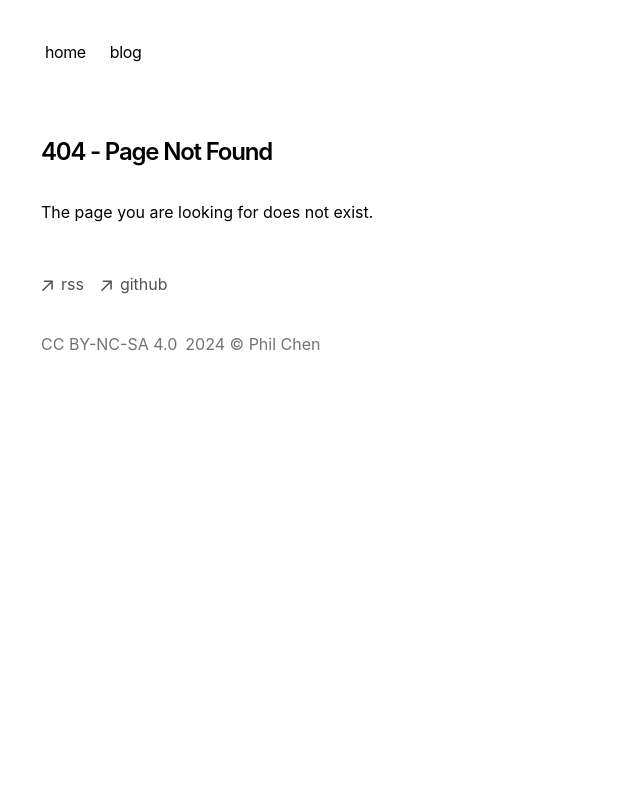
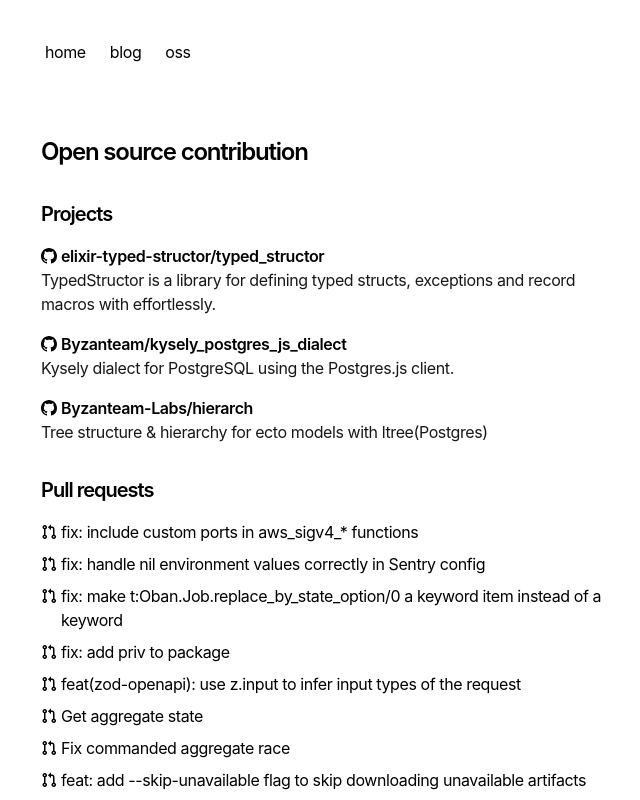
Before and after one commit to fahchen/fahchen, a Next.js app: page /oss in a window 1280 px wide. Before the commit this address had no page. Shown: the top 800 px of the page, without its empty margins (311-951 px from the left). Built offline with nearby package versions, Linux system fonts and the light colour scheme.

Commit message:
feat: add oss section

```diff
--- a/app/components/nav.tsx
+++ b/app/components/nav.tsx
@@ -6,6 +6,9 @@
   },
   '/blog': {
     name: 'blog',
+  },
+  '/oss': {
+    name: 'oss',
   },
 }
 
--- /dev/null
+++ b/app/components/oss.tsx
@@ -0,0 +1 @@
+export { default as dataset } from "./oss/dataset.json" with { type: "json" };
--- /dev/null
+++ b/app/components/oss/dataset.json
@@ -0,0 +1,67 @@
+{
+  "$schema": "./dataset.schema.json",
+  "pulls": [
+    {
+      "title": "fix: include custom ports in aws_sigv4_* functions",
+      "url": "https://github.com/wojtekmach/req/pull/405"
+    },
+    {
+      "title": "fix: handle nil environment values correctly in Sentry config",
+      "url": "https://github.com/getsentry/sentry-elixir/pull/753"
+    },
+    {
+      "title": "fix: make t:Oban.Job.replace_by_state_option/0 a keyword item instead of a keyword",
+      "url": "https://github.com/oban-bg/oban/pull/1103"
+    },
+    {
+      "title": "fix: add priv to package",
+      "url": "https://github.com/elixir-grpc/grpc/pull/360"
+    },
+    {
+      "title": "feat(zod-openapi): use z.input to infer input types of the request",
+      "url": "https://github.com/honojs/middleware/pull/286"
+    },
+    {
+      "title": "Get aggregate state",
+      "url": "https://github.com/commanded/commanded/pull/448"
+    },
+    {
+      "title": "Fix commanded aggregate race",
+      "url": "https://github.com/commanded/commanded/pull/308"
+    },
+    {
+      "title": "feat: add --skip-unavailable flag to skip downloading unavailable artifacts",
+      "url": "https://github.com/philss/rustler_precompiled/pull/8"
+    },
+    {
+      "title": "feat: precompiled binaries",
+      "url": "https://github.com/tessi/wasmex/pull/321"
+    },
+    {
+      "title": "fix: 🐛 chunk split",
+      "url": "https://github.com/appcues/mojito/pull/88"
+    },
+    {
+      "title": "fix(plugin-vue): allow to overwrite feature flags",
+      "url": "https://github.com/vitejs/vite/pull/2675"
+    },
+    {
+      "title": "fix: if offset is less than limit, set limit to offset",
+      "url": "https://github.com/absinthe-graphql/absinthe_relay/pull/141"
+    }
+  ],
+  "projects": [
+    {
+      "repository": "elixir-typed-structor/typed_structor",
+      "description": "TypedStructor is a library for defining typed structs, exceptions and record macros with effortlessly."
+    },
+    {
+      "repository": "Byzanteam/kysely_postgres_js_dialect",
+      "description": "Kysely dialect for PostgreSQL using the Postgres.js client."
+    },
+    {
+      "repository": "Byzanteam-Labs/hierarch",
+      "description": "Tree structure & hierarchy for ecto models with ltree(Postgres)"
+    }
+  ]
+}
--- /dev/null
+++ b/app/components/oss/dataset.schema.json
@@ -0,0 +1,54 @@
+{
+  "$schema": "http://json-schema.org/draft-07/schema#",
+  "title": "OSS link dataset",
+  "description": "A dataset of links to OSS contributions",
+  "type": "object",
+  "properties": {
+    "pulls": {
+      "type": "array",
+      "items": {
+        "$ref": "#/definitions/pull"
+      }
+    },
+    "projects": {
+      "type": "array",
+      "items": {
+        "$ref": "#/definitions/project"
+      }
+    }
+  },
+  "definitions": {
+    "pull": {
+      "type": "object",
+      "properties": {
+        "title": {
+          "type": "string"
+        },
+        "url": {
+          "type": "string",
+          "format": "uri"
+        }
+      },
+      "required": [
+        "title",
+        "url"
+      ]
+    },
+    "project": {
+      "type": "object",
+      "properties": {
+        "repository": {
+          "type": "string",
+          "format": "^.*/.*$"
+        },
+        "description": {
+          "type": "string"
+        }
+      },
+      "required": [
+        "repository",
+        "description"
+      ]
+    }
+  }
+}
--- /dev/null
+++ b/app/components/svg/icons.tsx
@@ -0,0 +1,31 @@
+// GitHub icon from https://github.com/primer/octicons
+
+export function MarkGithubIcon({ className }: { className?: string }) {
+  return (
+    <svg
+      xmlns="http://www.w3.org/2000/svg"
+      fill="currentColor"
+      className={className}
+      width="16"
+      height="16"
+      viewBox="0 0 16 16"
+    >
+      <path d="M8 0c4.42 0 8 3.58 8 8a8.013 8.013 0 0 1-5.45 7.59c-.4.08-.55-.17-.55-.38 0-.27.01-1.13.01-2.2 0-.75-.25-1.23-.54-1.48 1.78-.2 3.65-.88 3.65-3.95 0-.88-.31-1.59-.82-2.15.08-.2.36-1.02-.08-2.12 0 0-.67-.22-2.2.82-.64-.18-1.32-.27-2-.27-.68 0-1.36.09-2 .27-1.53-1.03-2.2-.82-2.2-.82-.44 1.1-.16 1.92-.08 2.12-.51.56-.82 1.28-.82 2.15 0 3.06 1.86 3.75 3.64 3.95-.23.2-.44.55-.51 1.07-.46.21-1.61.55-2.33-.66-.15-.24-.6-.83-1.23-.82-.67.01-.27.38.01.53.34.19.73.9.82 1.13.16.45.68 1.31 2.69.94 0 .67.01 1.3.01 1.49 0 .21-.15.45-.55.38A7.995 7.995 0 0 1 0 8c0-4.42 3.58-8 8-8Z" />
+    </svg>
+  )
+}
+
+export function GitPullRequestIcon({ className }: { className?: string }) {
+  return (
+    <svg
+      xmlns="http://www.w3.org/2000/svg"
+      fill="currentColor"
+      className={className}
+      width="16"
+      height="16"
+      viewBox="0 0 16 16"
+    >
+      <path d="M1.5 3.25a2.25 2.25 0 1 1 3 2.122v5.256a2.251 2.251 0 1 1-1.5 0V5.372A2.25 2.25 0 0 1 1.5 3.25Zm5.677-.177L9.573.677A.25.25 0 0 1 10 .854V2.5h1A2.5 2.5 0 0 1 13.5 5v5.628a2.251 2.251 0 1 1-1.5 0V5a1 1 0 0 0-1-1h-1v1.646a.25.25 0 0 1-.427.177L7.177 3.427a.25.25 0 0 1 0-.354ZM3.75 2.5a.75.75 0 1 0 0 1.5.75.75 0 0 0 0-1.5Zm0 9.5a.75.75 0 1 0 0 1.5.75.75 0 0 0 0-1.5Zm8.25.75a.75.75 0 1 0 1.5 0 .75.75 0 0 0-1.5 0Z" />
+    </svg>
+  )
+}
--- /dev/null
+++ b/app/oss/page.tsx
@@ -0,0 +1,51 @@
+import Link from 'next/link'
+import { dataset } from 'app/components/oss'
+import { GitPullRequestIcon, MarkGithubIcon } from 'app/components/svg/icons'
+
+export const metadata = {
+  title: 'OSS',
+  description: 'My open source contribution.',
+}
+
+export default function Page() {
+  return (
+    <section>
+      <h1 className="font-semibold text-2xl mb-8 tracking-tighter">Open source contribution</h1>
+      <h2 className="font-semibold text-xl mb-4 tracking-tighter">Projects</h2>
+      <div className='flex flex-col gap-y-4 mb-8'>
+        {dataset
+          .projects
+          .map((project) => (
+            <div key={project.repository}>
+              <Link
+                key={project.repository}
+                className="flex items-center gap-x-1 font-semibold tracking-tight"
+                href={`https://github.com/${project.repository}`}
+              >
+                <MarkGithubIcon />
+                {project.repository}
+              </Link>
+              <p className="text-neutral-900 dark:text-neutral-100 tracking-tight">
+                {project.description}
+              </p>
+            </div>
+          ))}
+      </div>
+      <h2 className="font-semibold text-xl mb-4 tracking-tighter">Pull requests</h2>
+      <div className='flex flex-col gap-y-2'>
+        {dataset
+          .pulls
+          .map((pull) => (
+            <Link
+              key={pull.url}
+              className="flex items-start tracking-tight"
+              href={pull.url}
+            >
+              <GitPullRequestIcon className="shrink-0 mr-1 h-6" />
+              {pull.title}
+            </Link>
+          ))}
+      </div>
+    </section>
+  )
+}
--- a/app/sitemap.ts
+++ b/app/sitemap.ts
@@ -8,7 +8,7 @@
     lastModified: post.metadata.publishedAt,
   }))
 
-  let routes = ['', '/blog'].map((route) => ({
+  let routes = ['', '/blog', '/oss'].map((route) => ({
     url: `${baseUrl}${route}`,
     lastModified: new Date().toISOString().split('T')[0],
   }))
```
